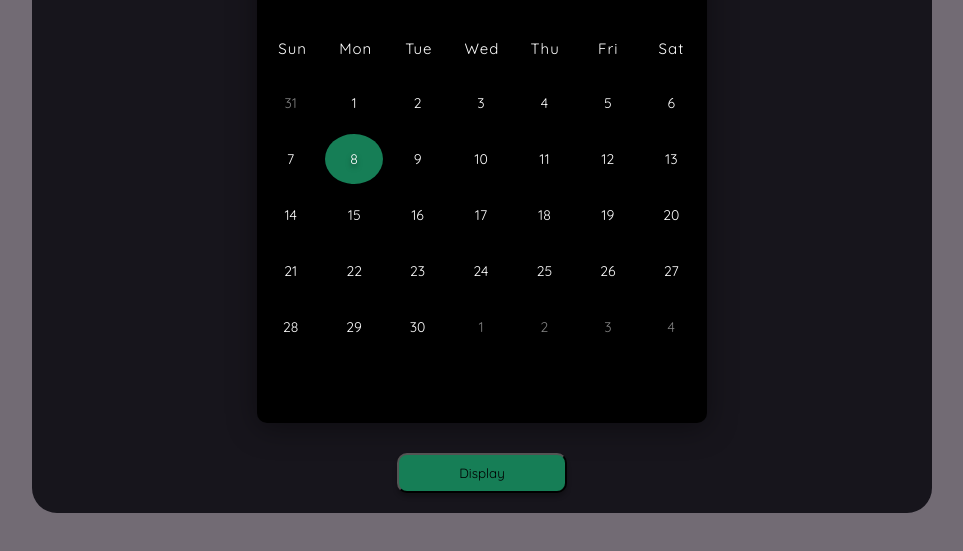
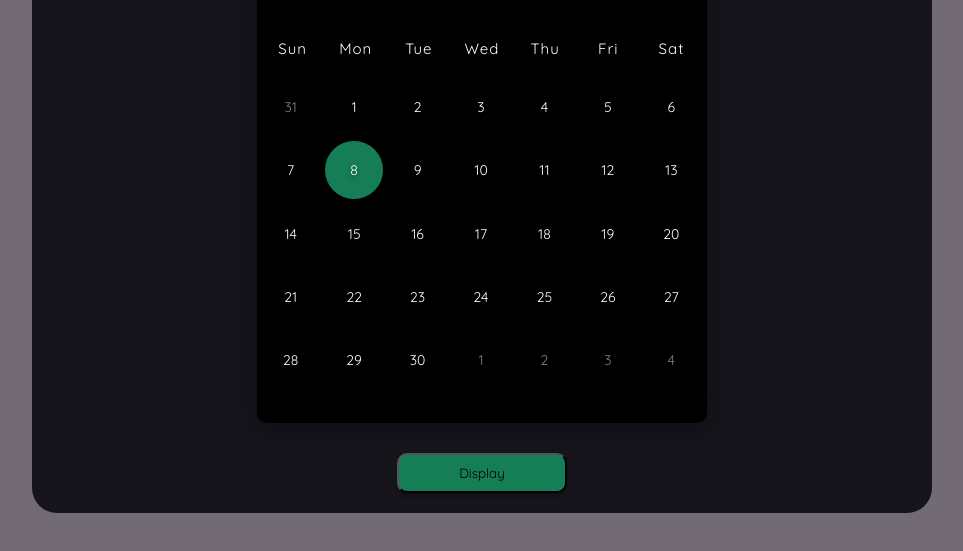
Before and after one commit to Quangcaow/project-group-3, a plain HTML site: page calendar/index.html in a window 1280 px wide. Shown: the part 177-728 px from the top of the page, without its empty margins (158-1121 px from the left). Drawn offline with Linux system fonts and the light colour scheme.

Commit message:
Fix the rounding issue

```diff
--- a/calendar/styles.css
+++ b/calendar/styles.css
@@ -98,7 +98,7 @@ body {
   font-size: 1.4rem;
   margin: 0.3rem;
   width: calc(40.2rem / 7);
-  height: 5rem;
+  height: calc(40.2rem / 7);
   display: flex;
   justify-content: center;
   align-items: center;
@@ -231,7 +231,7 @@ button:hover {
 }
 
 @media screen and (min-width: 40em) {
-  .appoitment  {
+  .appoitment {
     width: 100%;
   }
 }
```
